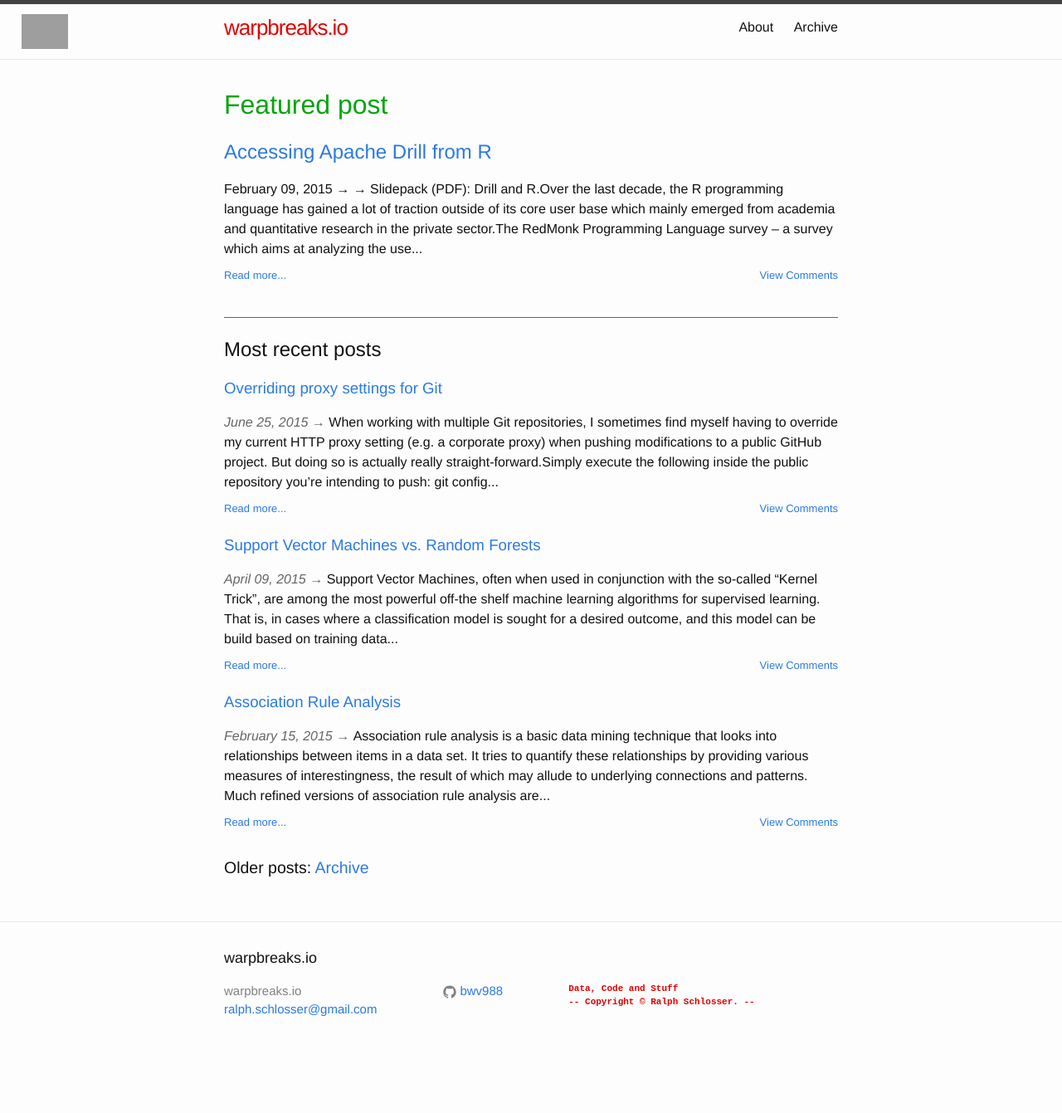
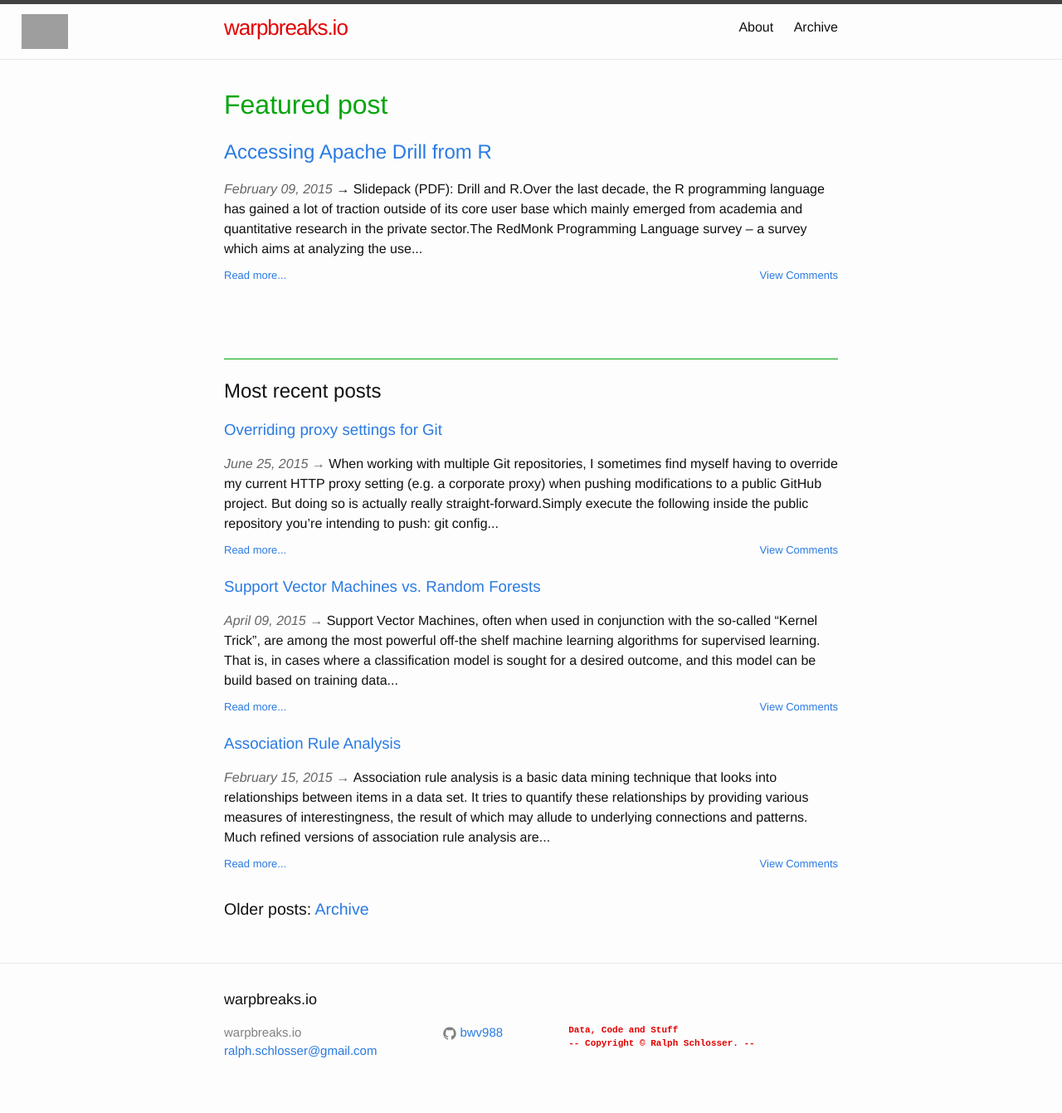
Before and after one commit to bwv988/blogtest, a Jekyll site: the page built from index.html, in a window 1280 px wide. Shown: the whole page at 83% size. Built offline with Jekyll 4.4.1, drawn with Linux system fonts in a browser that asks for light colours; before the commit the page ends 1291 px from its top, so only the background shows below that; grey boxes are pictures that could not be loaded.

Commit message:
Fixed a problem with the 'Featured' div.

```diff
--- a/index.html
+++ b/index.html
@@ -7,8 +7,9 @@
           <h1 id="intro" class="featured_post">Featured post</h1>
       {% for post in site.posts %}
       {% if post.featured == true %}
+             <div class="post">
             <h2><a href="{{post.url}}">{{post.title}}</a></h2>
-            <span class="date">{{ post.date | date:"%B %d, %Y" }} &rarr; </span>
+            <span class="date">{{ post.date | date:"%B %d, %Y" }}</span>
             {{ post.content | strip_html | strip_newlines | truncatewords: 50}}
             <br/>
             <div class="col_left">
@@ -17,6 +18,7 @@
             <div class="col_right">
               <a class="footer_tools" href="{{ post.url }}#disqus_thread">View Comments</a> <br />
            </div>
+       </div>
       {% endif %}
       {% endfor %}
       </div>
```
